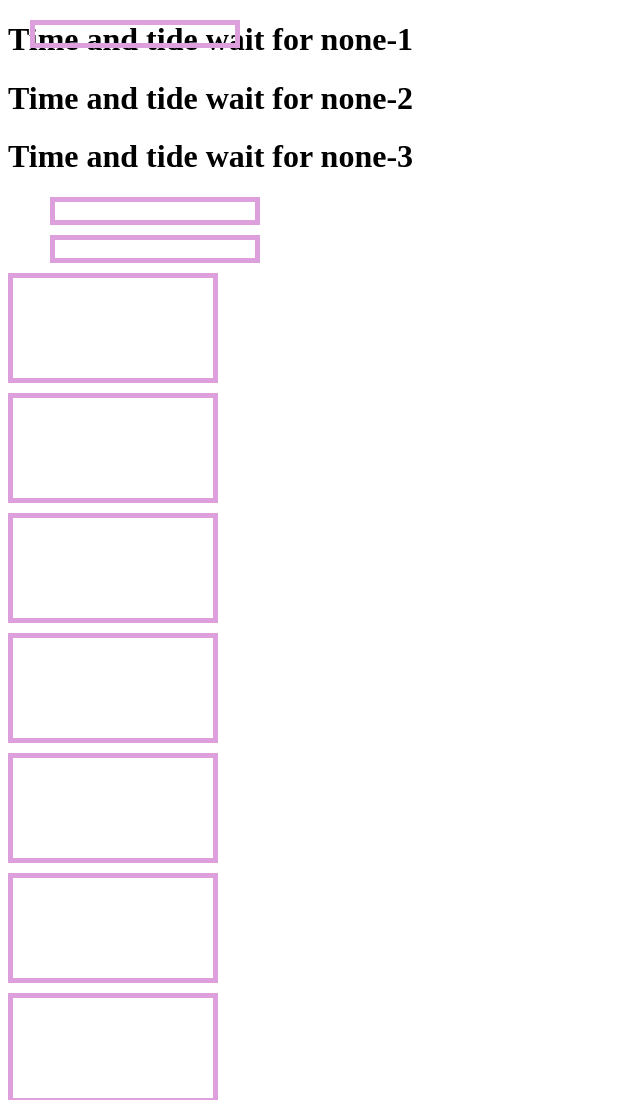
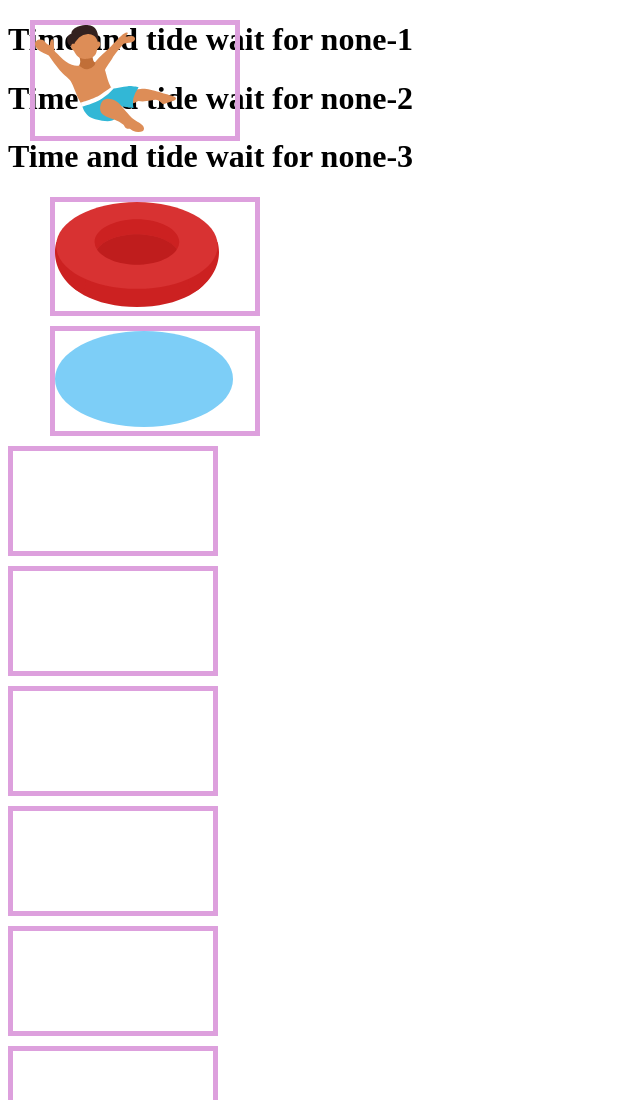
Before and after one commit to SadekurNiloy/pseudo-class, a plain HTML site: page index.html in a window 1280 px wide. Shown: the top 1100 px of the page, without its empty margins (0-640 px from the left). Drawn offline with Linux system fonts and the light colour scheme.

Commit message:
some files changes

```diff
--- a/index.html
+++ b/index.html
@@ -48,9 +48,9 @@
    <h1>Time and tide wait for none-2</h1>
    <h1>Time and tide wait for none-3</h1>
    <section class="swimming">
-    <div class="boy"><img src="pseudo-box/images/boy.svg" alt=""></div>
-    <div class="ring"><img  src="pseudo-box/images/ring.svg" alt=""></div>
-    <div class="water"><img src="pseudo-box/images/water.svg" alt=""></div>
+    <div class="boy"><img src="images/boy.svg" alt=""></div>
+    <div class="ring"><img  src="images/ring.svg" alt=""></div>
+    <div class="water"><img src="images/water.svg" alt=""></div>
     <div class="dummy"></div>
     <div class="dummy"></div>
     <div class="dummy"></div>
```
Also changed, not shown: images/boy.svg (added), images/ring.svg (added), images/water.svg (added).
